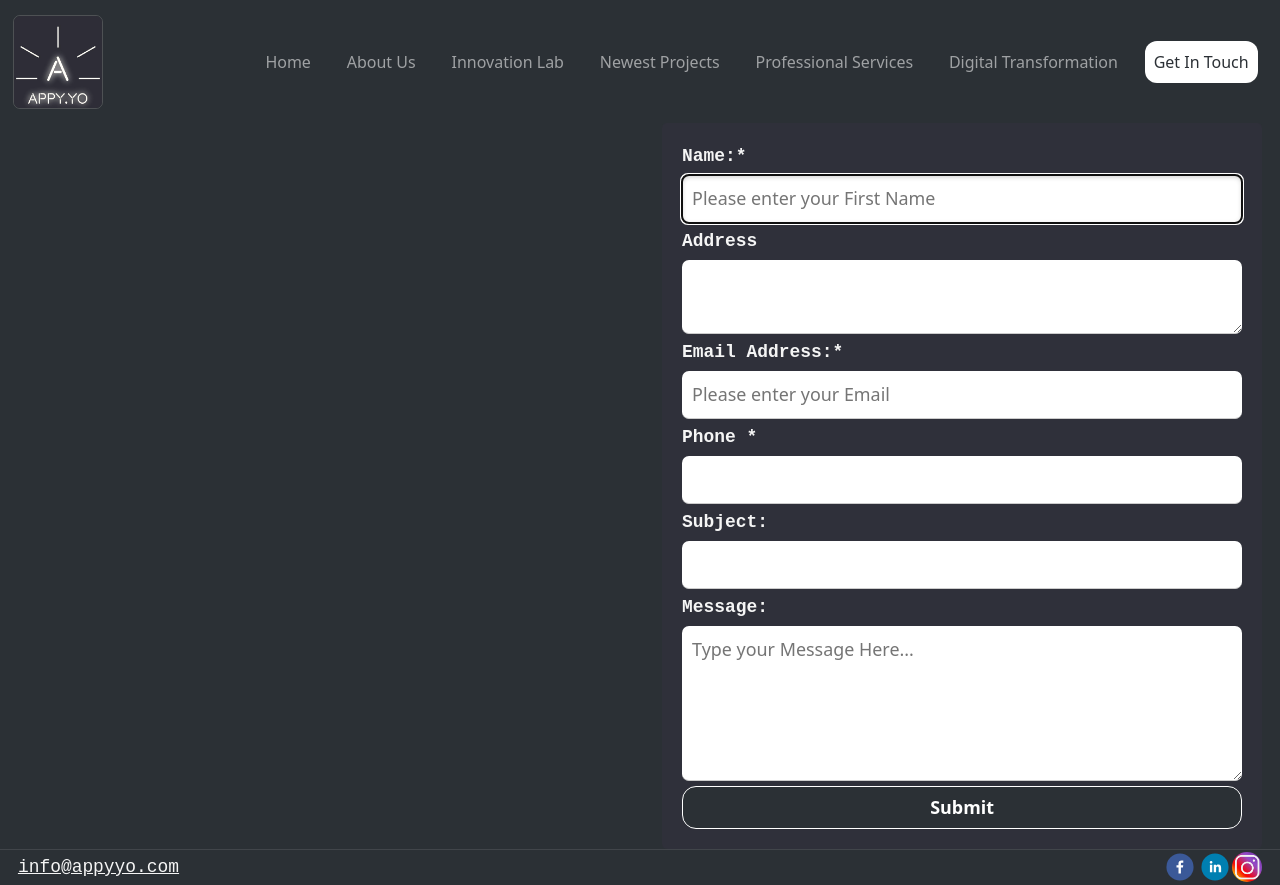
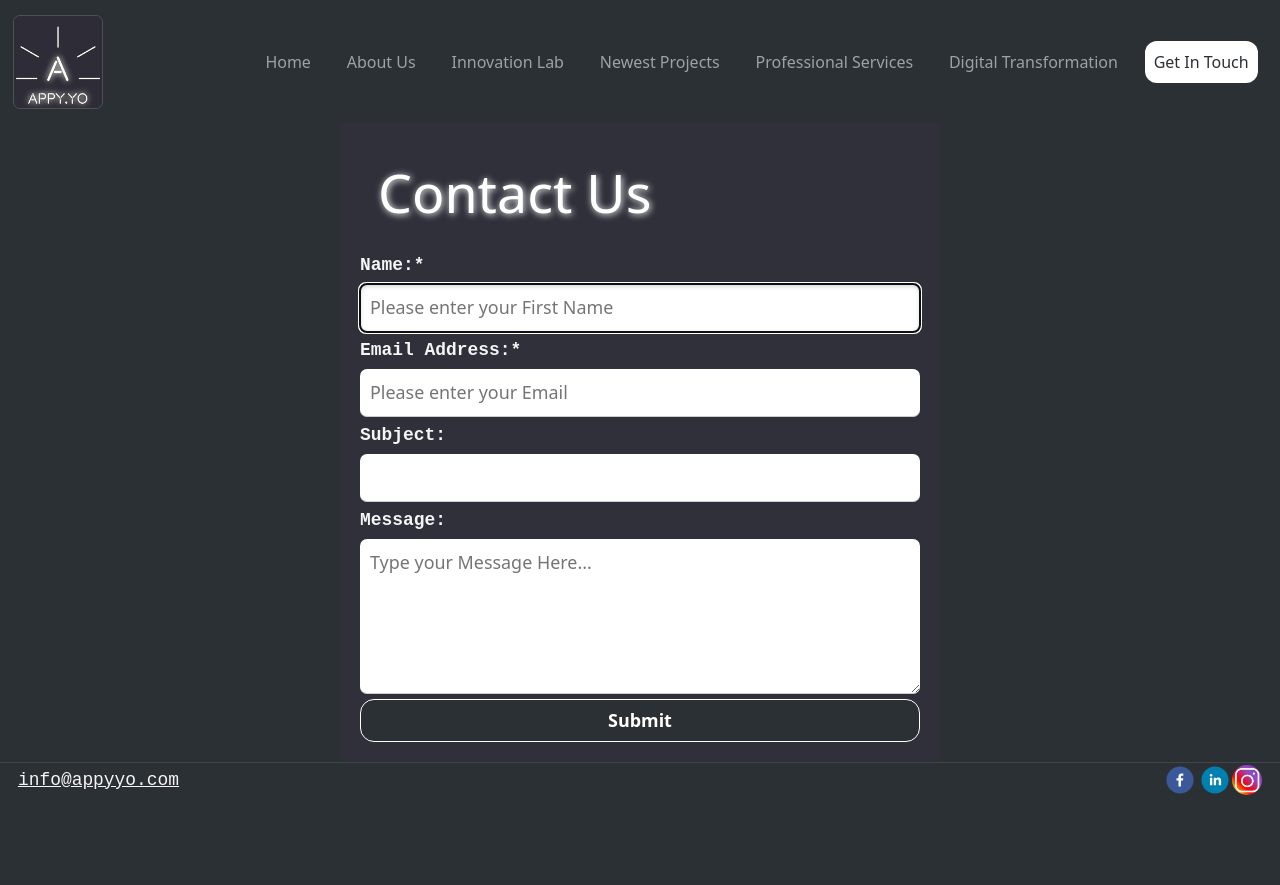
Before and after one commit to AlainYRS/appy.yo-website, a Next.js app: page /GetInTouch in a window 1280 px wide. After the commit the page ends 800 px from the top, so only its background shows below. Built offline with nearby package versions, Linux system fonts and the light colour scheme.

Commit message:
adjustments

```diff
--- a/pages/GetInTouch.tsx
+++ b/pages/GetInTouch.tsx
@@ -25,17 +25,20 @@ export default function GetinTouch(){
                 }}
             />
             <HeaderCompBoots />
-            <main>
+            <main className={styles.main}>
                 <div className={styles.container}>
-                    <form action="#" method="post">
+                    <article className={styles.articleHead}>
+                        <h1>Contact Us</h1>
+                    </article>
+                    <form action="#" method="post" className={styles.form}>
                         <label htmlFor="name">Name:*</label>
                         <input autoFocus type="text" placeholder="Please enter your First Name " id="name" name="name" required />
-                        <label htmlFor="address">Address</label>
-                        <textarea id="address" name="address"></textarea>
+                        {/* <label htmlFor="address">Address</label>
+                        <textarea id="address" name="address"></textarea> */}
                         <label htmlFor="email">Email Address:*</label>
                         <input type="email" placeholder="Please enter your Email " id="email" name="email" required />
-                        <label htmlFor="phone">Phone *</label>
-                        <input type="tel" id="phone" name="phone" pattern="[0-9]{3}-[0-9]{3}-[0-9]{4}" required/>
+                        {/* <label htmlFor="phone">Phone *</label>
+                        <input type="tel" id="phone" name="phone" pattern="[0-9]{3}-[0-9]{3}-[0-9]{4}" required/> */}
                         <label htmlFor="subject">Subject:</label>
                         <input type="text" id="subject" name="subject" />
                         <label htmlFor="msg">Message:</label>
--- a/styles/GetInTouch.module.css
+++ b/styles/GetInTouch.module.css
@@ -21,18 +21,28 @@
 	box-shadow: inset 0px 2px 5px rgba(0, 0, 0, 0.2), 0px 0px 2px rgba(0, 0, 0, 0.1);
 }
 .contact-info {
-	float: left;
+	/* float: left; */
 	width: 50%;
 	margin-top: 20px;
 }
+.articleHead > h1{
+    text-align: left;
+    padding: 1rem;
+    font-size: 3rem;
+    text-shadow: 1px 1px 7px white;
+    transition: 300ms;
+    grid-area: articleHead;
+}
+.articleHead > h1:hover{
+    text-shadow: 1px 1px 14px white;
+}
 .container {
 	max-width: 600px;
-	margin: 0 1rem;
 	padding: 20px;
 	background-color: #2F303A;
 	border-radius: 5px;
-	float: right;
 	width: 50%;
+	margin: auto;
 }
 .container button{
     width: 100%;
```
Also changed, not shown: 1 other file (tests, documents, lock files or other folders).
